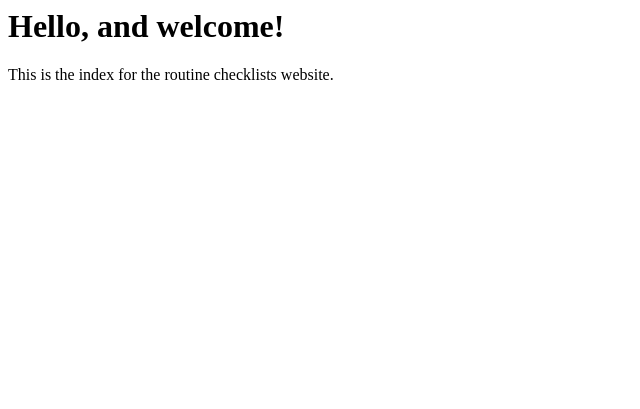
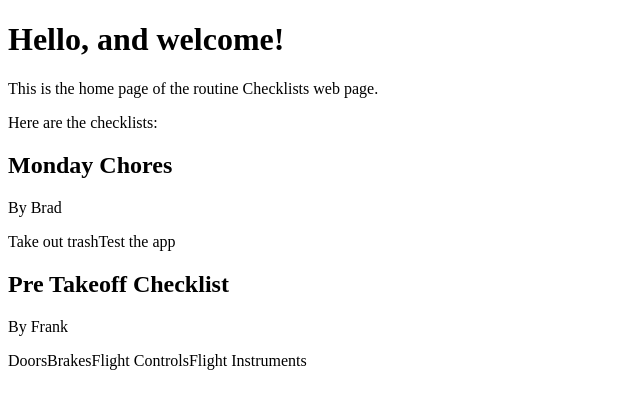
Before and after one commit to camp45/Routine-Checklists, a Flask app: page / in a window 1280 px wide. Shown: the top 409 px of the page, without its empty margins (0-640 px from the left). Run offline with Flask 2, Linux system fonts and the light colour scheme.

Commit message:
Making tweakes and chages to get the hang of the templateing

```diff
--- a/cl_app/routes.py
+++ b/cl_app/routes.py
@@ -5,4 +5,17 @@ from cl_app import app
 @app.route('/')
 @app.route('/index')
 def index():
-    return render_template('index.html')
+    context = { 'check_lists': [
+                    {'author': {'username': 'Brad'},
+                    'title': 'Monday Chores',
+                    'items': ['Take out trash', 'Test the app']
+                    },
+                    {
+                    'author': {'username': 'Frank'},
+                    'title': 'Pre Takeoff Checklist',
+                    'items': ['Doors','Brakes', 'Flight Controls',
+                              'Flight Instruments']
+                    }
+                ]
+            }
+    return render_template('index.html', context=context)
--- a/cl_app/templates/index.html
+++ b/cl_app/templates/index.html
@@ -1,9 +1,27 @@
-<html>
+<!DOCTYPE html>
+<html lang="en">
     <head>
-        <title>{{ title }} - Routine Checklists</title>
+        {% if title %}
+        <title>{{ context.title }} - Routine Checklists</title>
+        {% else %}
+        <title>Welcome to Routine Checklists!</title>
+        {% endif %}
     </head>
     <body>
         <h1>Hello, and welcome!</h1>
-        <p>This is the index for the routine checklists website.</p>
+        <p>This is the home page of the routine Checklists web page.</p>
+        <p>Here are the checklists:</p>
+        <table>
+            {% for list in context.check_lists %}
+                <div>
+                    <tr><h2>{{ list.title}}</h2></tr>
+                    <tr><p>By {{list.author.username}}</p></tr>
+                    {% for item in list['items'] %}
+                        <tr>{{ item }}</tr>
+                    {% endfor %}
+
+                </div>
+            {% endfor %}
+        </table>
     </body>
 </html>
```
